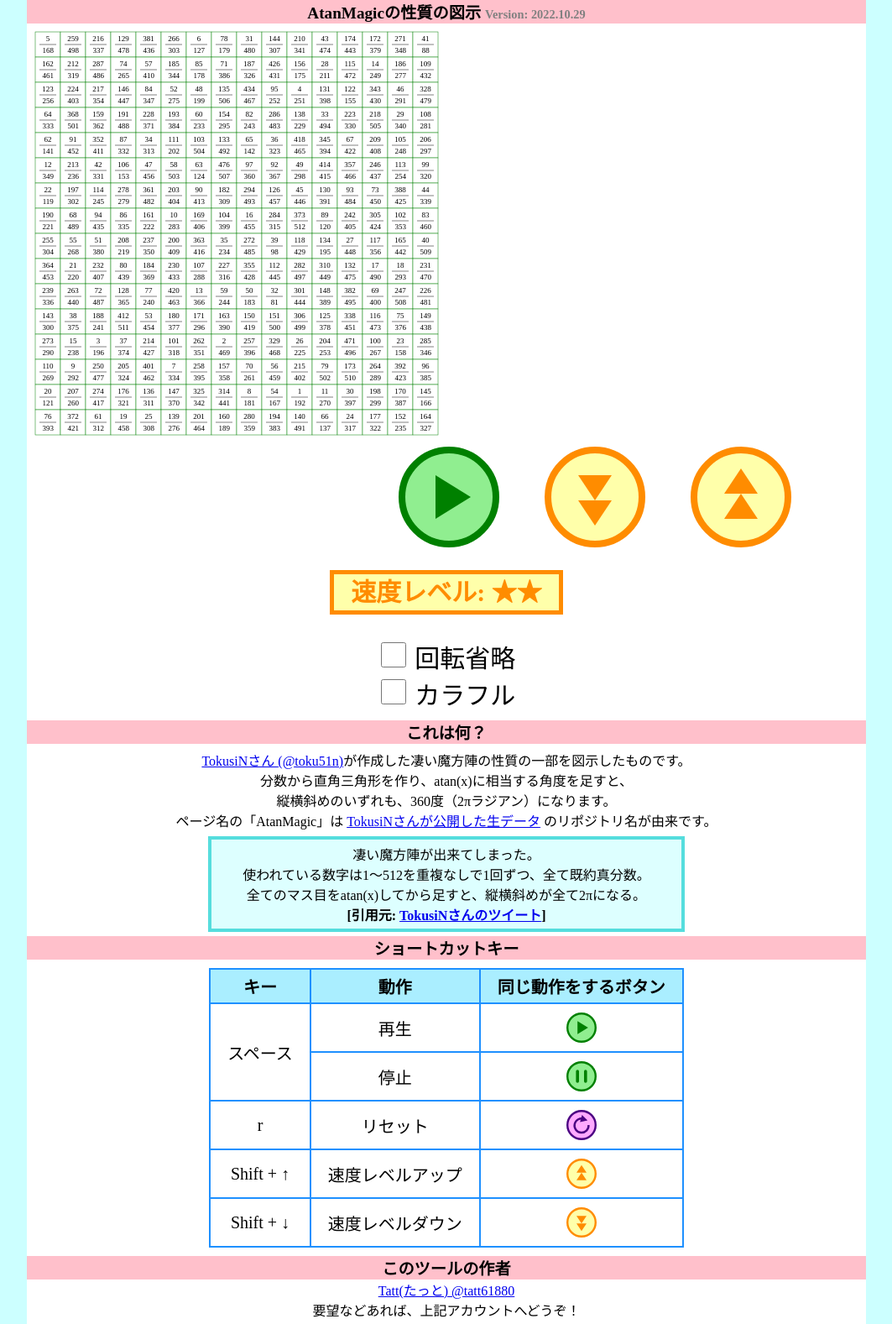
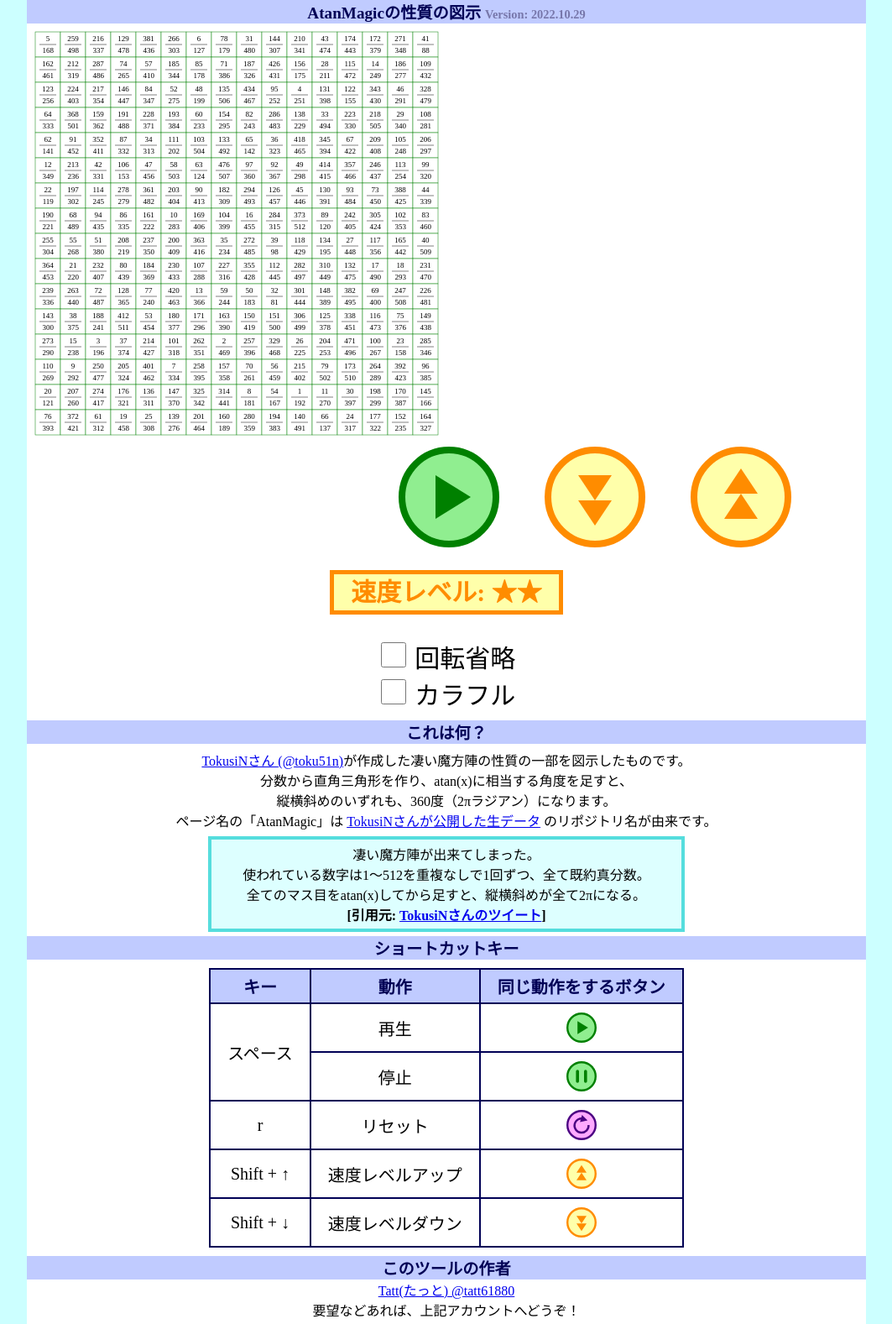
Before and after one commit to tatt61880/AtanMagic, a website: page index.html in a window 1280 px wide. Shown: the whole page at 84% size, without its empty margins (108-1171 px from the left). Drawn offline with Linux system fonts and the light colour scheme.

Commit message:
Update main.css

```diff
--- a/css/main.css
+++ b/css/main.css
@@ -25,13 +25,14 @@ h1 {
   position: relative;
   margin: 0;
   font-size: 1.2rem;
-  background-color: pink;
+  color: #000055;
+  background-color: #c0cbff;
 }
 
 #version-info {
   font-size: 0.9rem;
   font-weight: bold;
-  color: gray;
+  color: #7777aa;
 }
 
 svg {
@@ -51,13 +52,14 @@ table {
 }
 
 th {
-  background-color: #aaeeff;
+  color: #000055;
+  background-color: #c0cbff;
 }
 
 th,
 td {
   padding: 5px 20px;
-  border: solid 2px dodgerblue;
+  border: solid 2px #000055;
 }
 
 blockquote {
```
